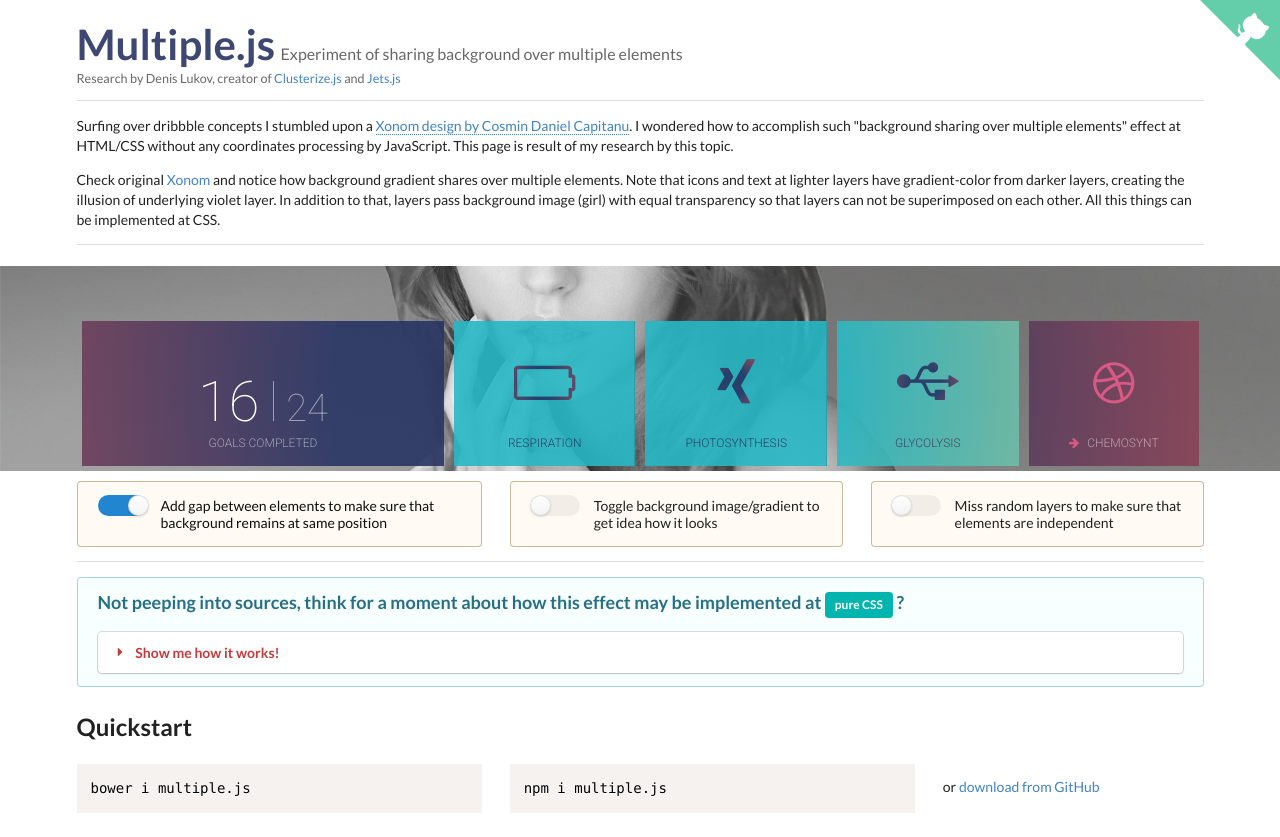
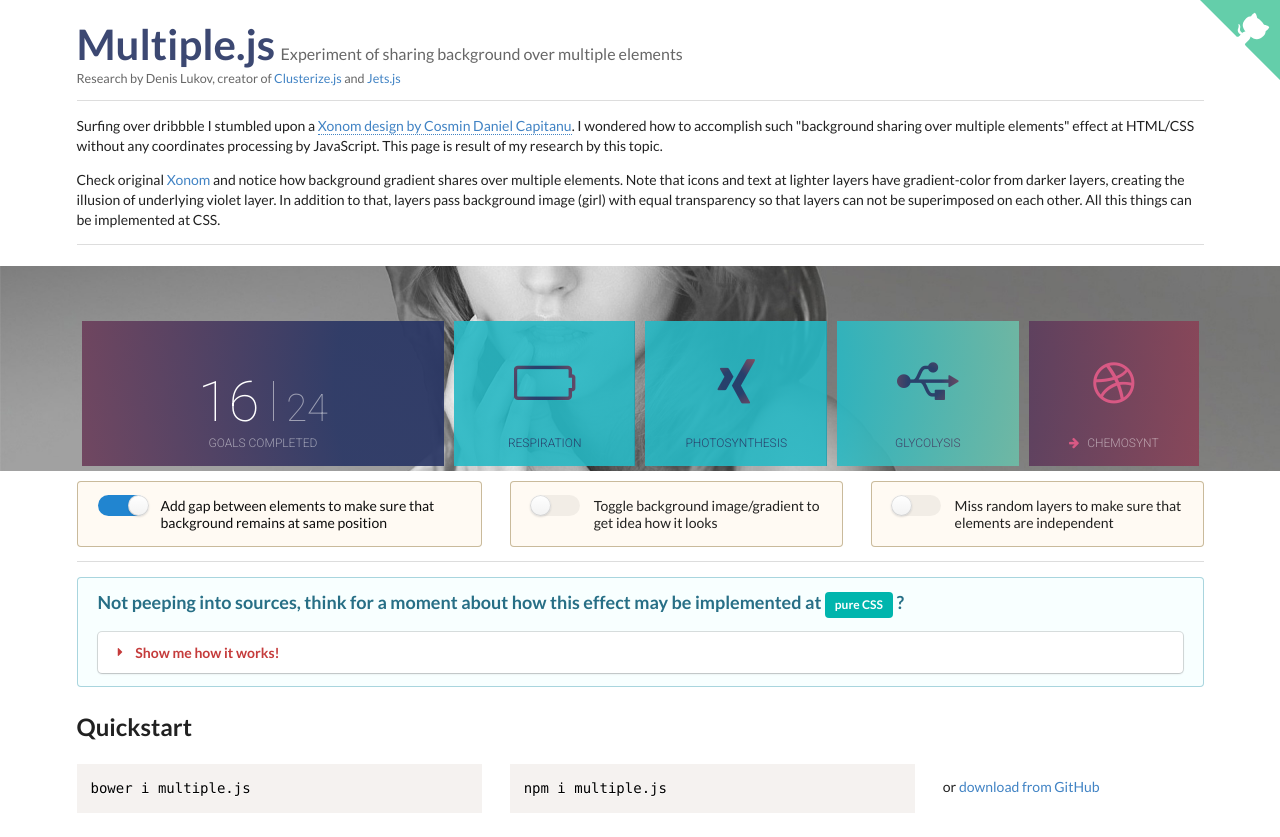
Before and after one commit to NeXTs/Multiple.js, a website: page index.html in a window 1280 px wide. Shown: the top 837 px of the page. Drawn offline with nearby package versions, Linux system fonts and the light colour scheme; a script that the page names is missing.

Commit message:
edited text

```diff
--- a/index.html
+++ b/index.html
@@ -31,7 +31,7 @@
       <div class="sub header main-title-author">Research by Denis Lukov, creator of <a href="https://github.com/NeXTs/Clusterize.js" target="_blank">Clusterize.js</a> and <a href="https://github.com/NeXTs/Jets.js" target="_blank">Jets.js</a></div>
     </h1>
     <div class="ui divider"></div>
-    <p>Surfing over dribbble concepts I stumbled upon a <a href="https://dribbble.com/shots/1738453-Xonom" target="_blank" class="popup" data-html='<img src="./dist/images/xonom-preview.jpg" alt="Xonom">' data-position="bottom center">Xonom design by Cosmin Daniel Capitanu</a>. I wondered how to accomplish such "background sharing over multiple elements" effect at HTML/CSS without any coordinates processing by JavaScript. This page is result of my research by this topic.</p>
+    <p>Surfing over dribbble I stumbled upon a <a href="https://dribbble.com/shots/1738453-Xonom" target="_blank" class="popup" data-html='<img src="./dist/images/xonom-preview.jpg" alt="Xonom">' data-position="bottom center">Xonom design by Cosmin Daniel Capitanu</a>. I wondered how to accomplish such "background sharing over multiple elements" effect at HTML/CSS without any coordinates processing by JavaScript. This page is result of my research by this topic.</p>
     <p>Check original <a href="https://dribbble.com/shots/1738453-Xonom/attachments/280896" target="_blank">Xonom</a> and notice how background gradient shares over multiple elements. Note that icons and text at lighter layers have gradient-color from darker layers, creating the illusion of underlying violet layer. In addition to that, layers pass background image (girl) with equal transparency so that layers can not be superimposed on each other. All this things can be implemented at CSS.</p>
     <div class="ui divider"></div>
   </div>
```
